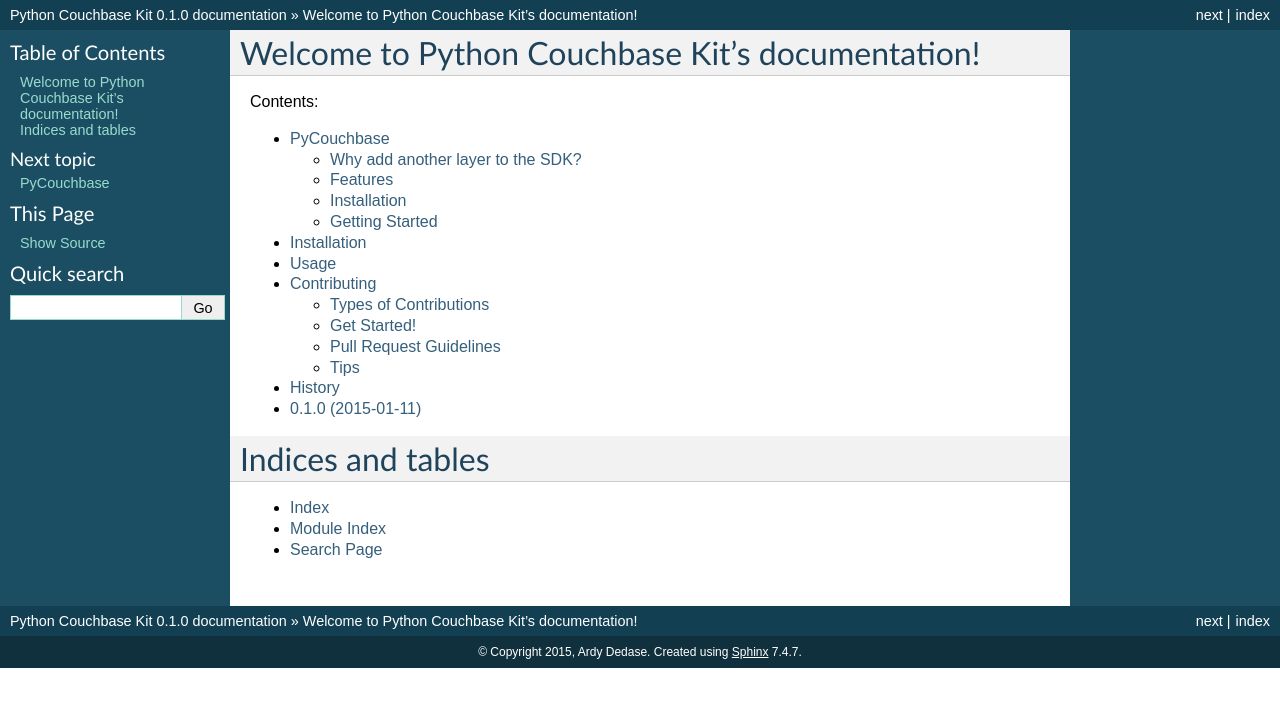
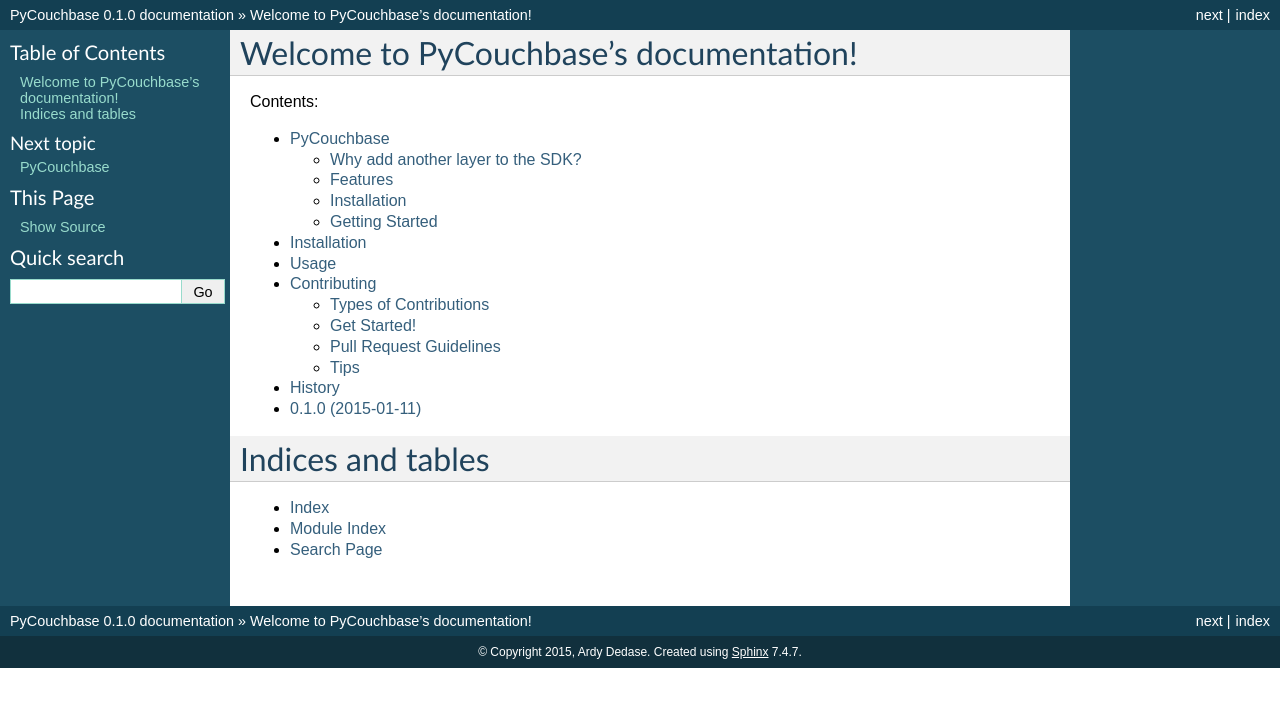
Before and after one commit to ardydedase/pycouchbase, a Sphinx documentation site: the page built from docs/index.rst, in a window 1280 px wide. Shown: the top 707 px of the page. Built offline with Sphinx 7.4.7, drawn with Linux system fonts in a browser that asks for light colours.

Commit message:
doc update

```diff
--- a/docs/conf.py
+++ b/docs/conf.py
@@ -55,7 +55,7 @@
 master_doc = 'index'
 
 # General information about the project.
-project = u'Python Couchbase Kit'
+project = u'PyCouchbase'
 copyright = u'2015, Ardy Dedase'
 
 # The version info for the project you're documenting, acts as replacement
@@ -209,7 +209,7 @@
 # [howto/manual]).
 latex_documents = [
     ('index', 'pycouchbase.tex',
-     u'Python Couchbase Kit Documentation',
+     u'PyCouchbase Documentation',
      u'Ardy Dedase', 'manual'),
 ]
 
@@ -240,7 +240,7 @@
 # (source start file, name, description, authors, manual section).
 man_pages = [
     ('index', 'pycouchbase',
-     u'Python Couchbase Kit Documentation',
+     u'PyCouchbase Documentation',
      [u'Ardy Dedase'], 1)
 ]
 
@@ -255,7 +255,7 @@
 #  dir menu entry, description, category)
 texinfo_documents = [
     ('index', 'pycouchbase',
-     u'Python Couchbase Kit Documentation',
+     u'PyCouchbase Documentation',
      u'Ardy Dedase',
      'pycouchbase',
      'One line description of project.',
--- a/docs/index.rst
+++ b/docs/index.rst
@@ -3,7 +3,7 @@
    You can adapt this file completely to your liking, but it should at least
    contain the root `toctree` directive.
 
-Welcome to Python Couchbase Kit's documentation!
+Welcome to PyCouchbase's documentation!
 ======================================
 
 Contents:
--- a/docs/usage.rst
+++ b/docs/usage.rst
@@ -2,6 +2,6 @@
 Usage
 ========
 
-To use Python Couchbase Kit in a project::
+To use PyCouchbase in a project::
 
     import pycouchbase
```
